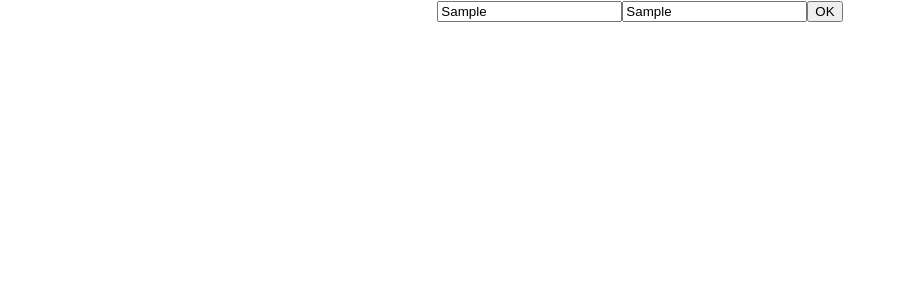
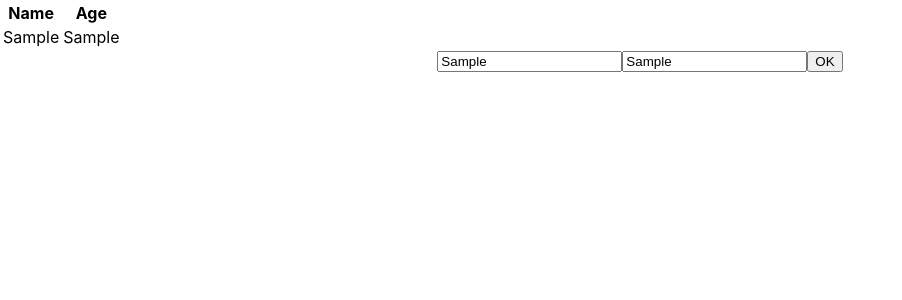
Before and after one commit to weerawit32/edit-form, a React (Create React App) app in the folder edit-form/: page / in a window 1280 px wide. Both pictures are taken after typing "Sample", "Sample" into the empty fields and a click on the button "OK". Shown: the top 300 px of the page, without its empty margins (0-902 px from the left). Built offline with nearby package versions, Linux system fonts and the light colour scheme.

Commit message:
finish adding data part
start prepare from validation by install yup

```diff
--- a/edit-form/package.json
+++ b/edit-form/package.json
@@ -9,7 +9,9 @@
     "react": "^18.2.0",
     "react-dom": "^18.2.0",
     "react-scripts": "5.0.1",
-    "web-vitals": "^2.1.4"
+    "uuidv4": "^6.2.13",
+    "web-vitals": "^2.1.4",
+    "yup": "^0.32.11"
   },
   "scripts": {
     "start": "react-scripts start",
--- a/edit-form/src/App.js
+++ b/edit-form/src/App.js
@@ -1,8 +1,13 @@
 import logo from "./logo.svg";
 import "./App.css";
-import { useState } from "react";
+import { Fragment, useEffect, useState } from "react";
+import { v4 as uuid } from 'uuid';
+// import Table from 'react-bootstrap/Table';
 
 function App() {
+  const unique_id = uuid();
+  const small_id = unique_id.slice(0, 3);
+  const [people, setPeople] = useState([]);
   const [person, setPerson] = useState(() => {
     return {
       id: "",
@@ -11,18 +16,29 @@ function App() {
     };
   });
 
-  const { id, name, age } = person;
+
+  const { name, age } = person;
 
   const handleOnChange = (e) => {
-    setPerson({ ...person, [e.target.name]: e.target.value });
+
+    setPerson({ ...person, [e.target.name]: e.target.value, id: small_id });
+    console.log(person);
   };
 
   const handleOnSubmit = (e) => {
     e.preventDefault();
+    setPeople([...people, person]);
+
     console.log(person);
   };
 
+  useEffect(() => {
+    console.log(people);
+  },[people]);
+
   return (
+    <div>
+      <PeopleList people={people}/>
       <div className="App">
         <form onSubmit={handleOnSubmit}>
           <input
@@ -31,6 +47,7 @@ function App() {
             name="name"
             value={name}
             onChange={handleOnChange}
+            required
             ></input>
           <input
             placeholder="Enter Your age..."
@@ -38,11 +55,41 @@ function App() {
             name="age"
             value={age}
             onChange={handleOnChange}
+            required
             ></input>
           <button>OK</button>
         </form>
       </div>
+    </div>
   );
 }
 
+const PeopleList = ({people}) => {
+  return (
+    <table striped bordered hover>
+      <thead>
+        <tr>
+          <th> Name</th>
+          <th>Age</th>
+        </tr>
+      </thead>
+      {people && people.map((person) => {
+        const {id, name, age} = person;
+        return (
+        <tbody key={id}>
+        <tr>
+          <td>{name}</td>
+          <td>{age}</td>
+        </tr>
+
+      </tbody>
+        )
+      }
+      )}
+
+    </table>
+  )
+
+}
+
 export default App;
```
Also changed, not shown: edit-form/src/Home.js (added, +7 -0 lines), 2 other files (tests, documents, lock files or other folders). Lines whose indentation alone changed are shown as unchanged.
